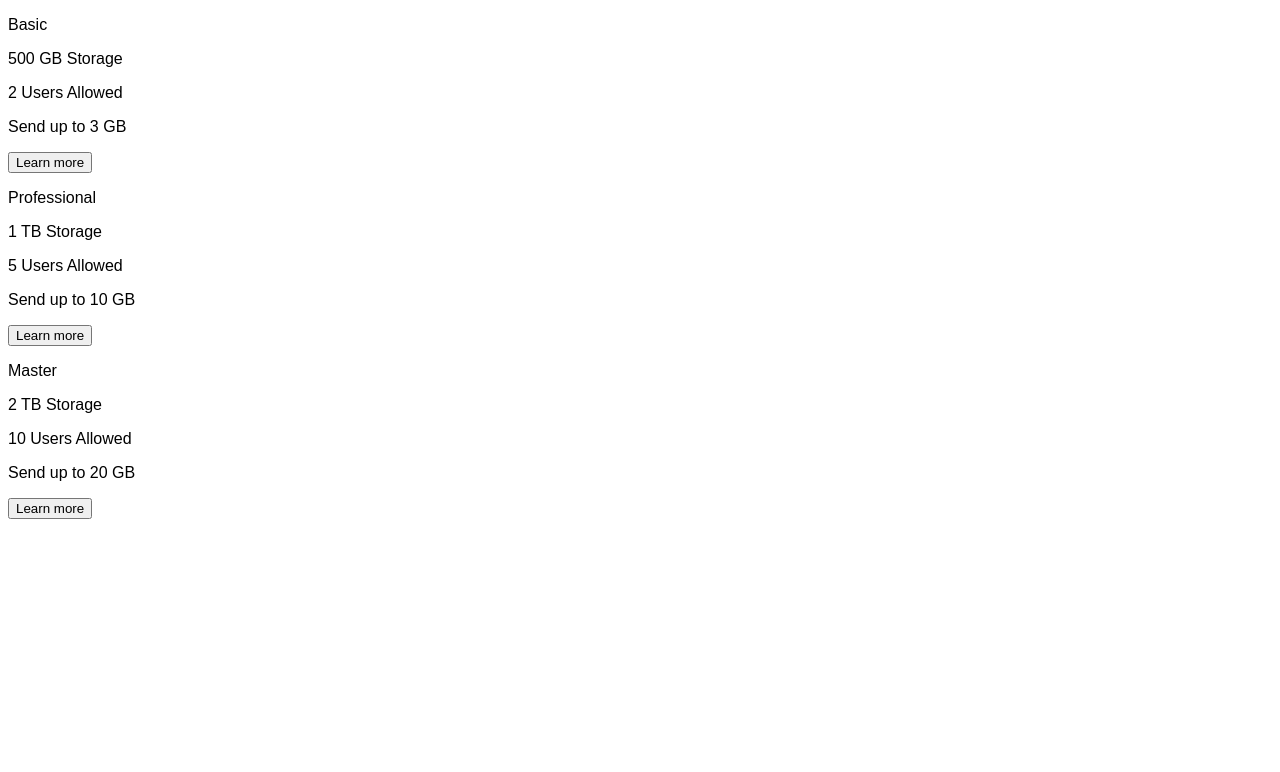
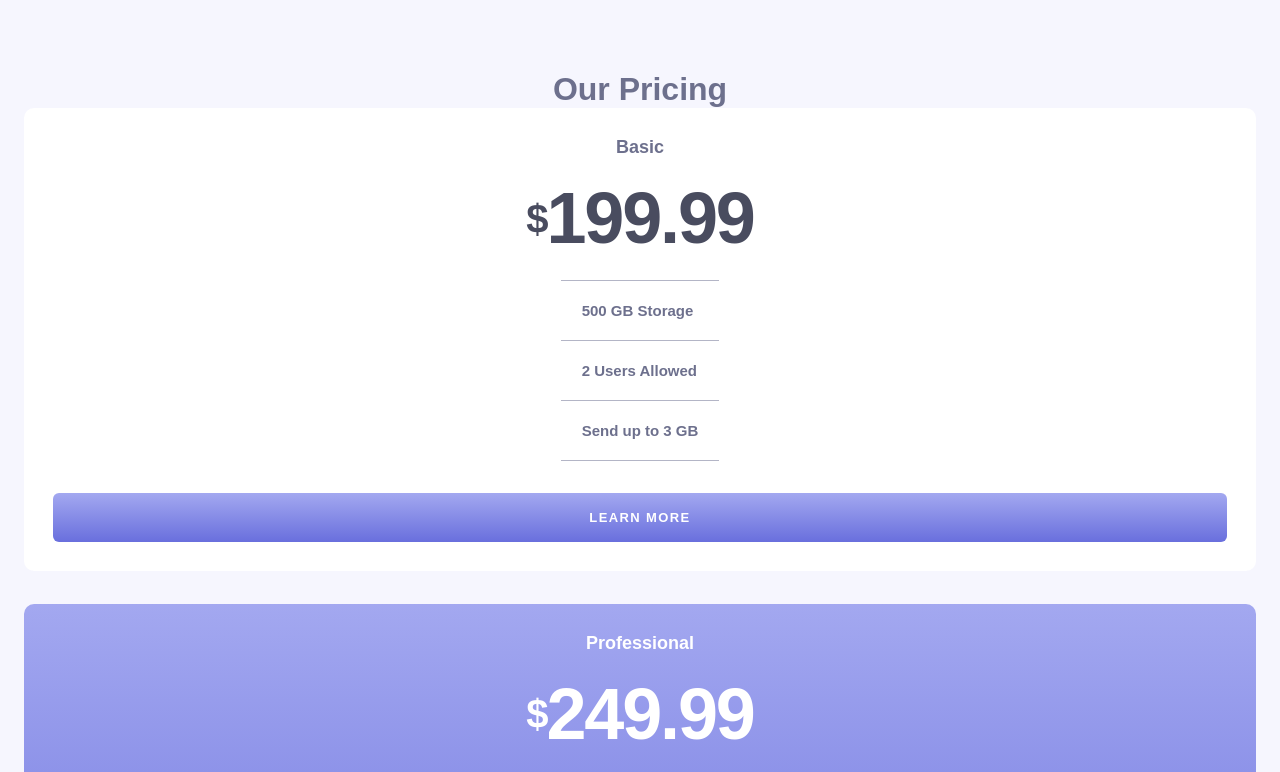
Before and after one commit to xavierbellhaddon/pricing-component, a plain HTML site: page index.html in a window 1280 px wide. Shown: the top 772 px of the page. Drawn offline with Linux system fonts and the light colour scheme.

Commit message:
style cards

```diff
--- a/index.html
+++ b/index.html
@@ -7,9 +7,12 @@
     <link rel="stylesheet" href="styles.css" />
   </head>
   <body>
+    <div id="component-wrapper">
+      <h2>Our Pricing</h2>
+      <div id="plan-card-wrapper">
         <div class="plan-card" id="basic">
           <p class="plan-name">Basic</p>
-      <p class="plan-price"></p>
+          <p class="plan-price"><span class="dollar-sign">$</span>199.99</p>
           <div class="plan-feature-list">
             <p class="plan-feature">500 GB Storage</p>
             <p class="plan-feature">2 Users Allowed</p>
@@ -19,7 +22,7 @@
         </div>
         <div class="plan-card" id="professional">
           <p class="plan-name">Professional</p>
-      <p class="plan-price"></p>
+          <p class="plan-price"><span class="dollar-sign">$</span>249.99</p>
           <div class="plan-feature-list">
             <p class="plan-feature">1 TB Storage</p>
             <p class="plan-feature">5 Users Allowed</p>
@@ -29,7 +32,7 @@
         </div>
         <div class="plan-card" id="master">
           <p class="plan-name">Master</p>
-      <p class="plan-price"></p>
+          <p class="plan-price"><span class="dollar-sign">$</span>399.99</p>
           <div class="plan-feature-list">
             <p class="plan-feature">2 TB Storage</p>
             <p class="plan-feature">10 Users Allowed</p>
@@ -37,6 +40,8 @@
           </div>
           <button class="cta">Learn more</button>
         </div>
+      </div>
+    </div>
     <script src="index.js"></script>
   </body>
 </html>
--- a/styles.css
+++ b/styles.css
@@ -1,5 +1,105 @@
 * {
-  margin: none;
+  margin: 0;
   box-sizing: border-box;
   font-family: "Montserrat", sans-serif;
+  font-weight: 700;
 }
+
+:root {
+  --gray100: #f6f6fe;
+  --gray300: #b3b5c6;
+  --gray500: #6d708d;
+  --gray700: #494c5f;
+  --blue100: #a3a8f0;
+  --blue300: #696fdd;
+  --gradient: linear-gradient(var(--blue100), var(--blue300));
+}
+
+body {
+  font-size: 15px;
+  color: var(--gray500);
+}
+
+h2 {
+  font-size: 32px;
+}
+
+#component-wrapper,
+#plan-card-wrapper,
+.plan-card {
+  display: flex;
+  flex-direction: column;
+  align-items: center;
+}
+
+#component-wrapper {
+  width: 100vw;
+  min-height: 100vh;
+  background-color: var(--gray100);
+  padding: 71px 24px;
+}
+
+#plan-card-wrapper {
+  width: 100%;
+  gap: 33px;
+}
+
+.plan-card {
+  border-radius: 10px;
+  background-color: white;
+  width: 100%;
+  padding: 29px;
+  gap: 32px;
+}
+
+.plan-name {
+  font-size: 18px;
+}
+
+.dollar-sign {
+  font-size: 40px;
+}
+
+.plan-price {
+  display: flex;
+  align-items: center;
+  color: var(--gray700);
+  font-size: 72px;
+  letter-spacing: -2.16px;
+  line-height: 0.8;
+}
+
+.plan-feature {
+  border-top: 1px solid var(--gray300);
+  padding: 21px;
+  font-size: 15px;
+}
+
+.plan-feature:last-child {
+  border-bottom: 1px solid var(--gray300);
+}
+
+.cta {
+  width: 100%;
+  border: none;
+  border-radius: 6px;
+  font-size: 13px;
+  text-transform: uppercase;
+  letter-spacing: 1.39px;
+  padding: 17px;
+}
+
+.plan-card#professional,
+.cta {
+  color: white;
+  background: var(--gradient);
+}
+
+.plan-card#professional .plan-price {
+  color: white;
+}
+
+.plan-card#professional .cta {
+  color: var(--blue300);
+  background: white;
+}
```
Lines whose indentation alone changed are shown as unchanged.
